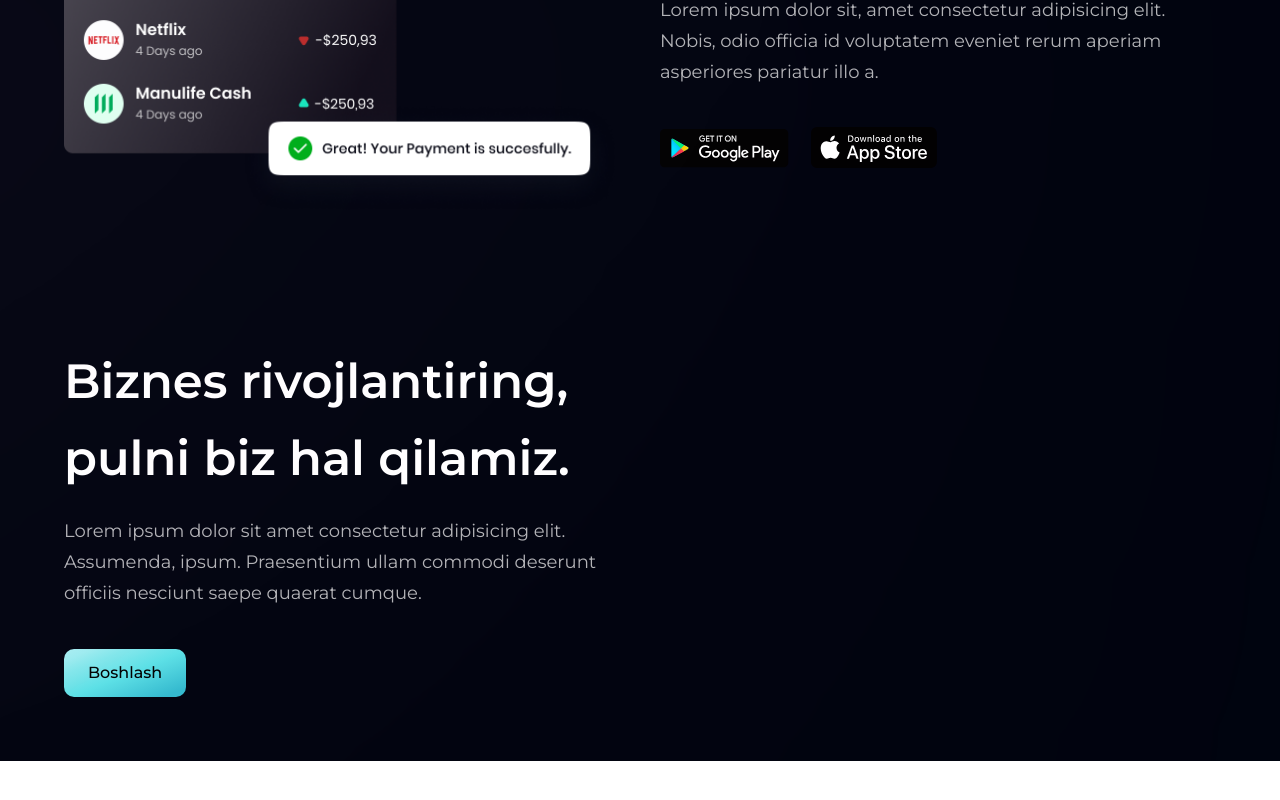
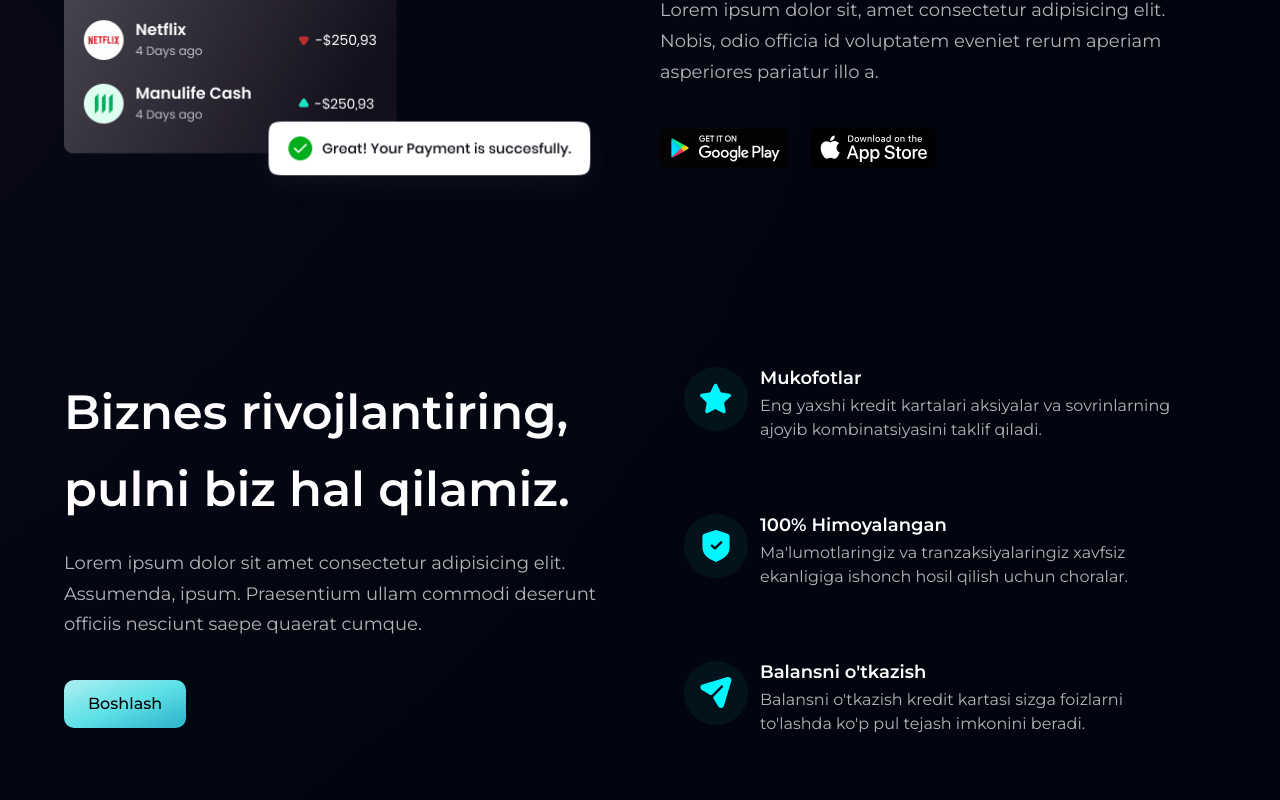
Before and after one commit to abdullohmirzayev/payme-ts-project, a React (Create React App) app: page / in a window 1280 px wide. Shown: the part 1924-2724 px from the top of the page. Before the commit the page ends 2685 px from the top, so only its background shows below. Built offline with nearby package versions, Linux system fonts and the light colour scheme.

Commit message:
added featere-card copmonent

```diff
--- a/src/components/Business.jsx
+++ b/src/components/Business.jsx
@@ -1,6 +1,7 @@
 import { features } from "../util/constants"
 import { layout, styles } from "../util/style"
 import Button from "./button"
+import FeatureCard from "./feature-card"
 
 const Business = () => {
     return (
@@ -15,9 +16,9 @@ const Business = () => {
                 <Button styles={'mt-10'} />
             </div>
             <div className={`${layout.sectionImage} flex-col`}>
-                {/* {features.map((feature) => (
-
-                ))} */}
+                {features.map((feature, idx) => (
+                    <FeatureCard key={feature.id} {...feature} idx={idx} />
+                ))}
             </div>
         </section>
     )
--- /dev/null
+++ b/src/components/feature-card.jsx
@@ -0,0 +1,20 @@
+import { styles } from '../util/style'
+import { features } from '../util/constants'
+
+const FeatureCard = ({ icon, title, content, idx }) => {
+    return (
+        <div className={`flex flex-row p-6 rounded-[20px] cursor-pointer md:mt-0 mt-10 feature-card ${idx !== features.length - 1 ? 'mb-6' : 'mb-0'}`}>
+            <div className={`w-[64px] h-[64px] rounded-full ${styles.flexCenter} bg-lightBlue`}>
+                <img src={icon} alt={title} className={`w-[50%] h-[50%] object-contain mt-4`} />
+            </div>
+
+            <div className='flex-1 flex flex-col ml-3'>
+                <h4 className='font-montserrat font-semibold text-white text-[18px] leading-[23px] mb-1'>{title}</h4>
+                <p className='font-montserrat font-normal text-lightWhite text-[16px] leading-[24px]'>{content}</p>
+            </div>
+
+        </div>
+    )
+}
+
+export default FeatureCard
--- a/src/index.css
+++ b/src/index.css
@@ -2,6 +2,11 @@
 @tailwind base;
 @tailwind components;
 @tailwind utilities;
+
+:root {
+  --black-gradient: linear-gradient(144.39deg,#ffffff -278.56%,#6d6d6d -78.47%, #11101d 91.61%);
+  --card-shadow: 0px 20px 100px -10px rgba(66, 71, 91, 0.1);
+}
 
 * {
   scroll-behavior: smooth;
@@ -67,3 +72,8 @@
     #33bbcf 90.29%
   );
 }
+
+.feature-card:hover {
+  background: var(--black-gradient);
+  box-shadow: var(--card-shadow);
+}
```
